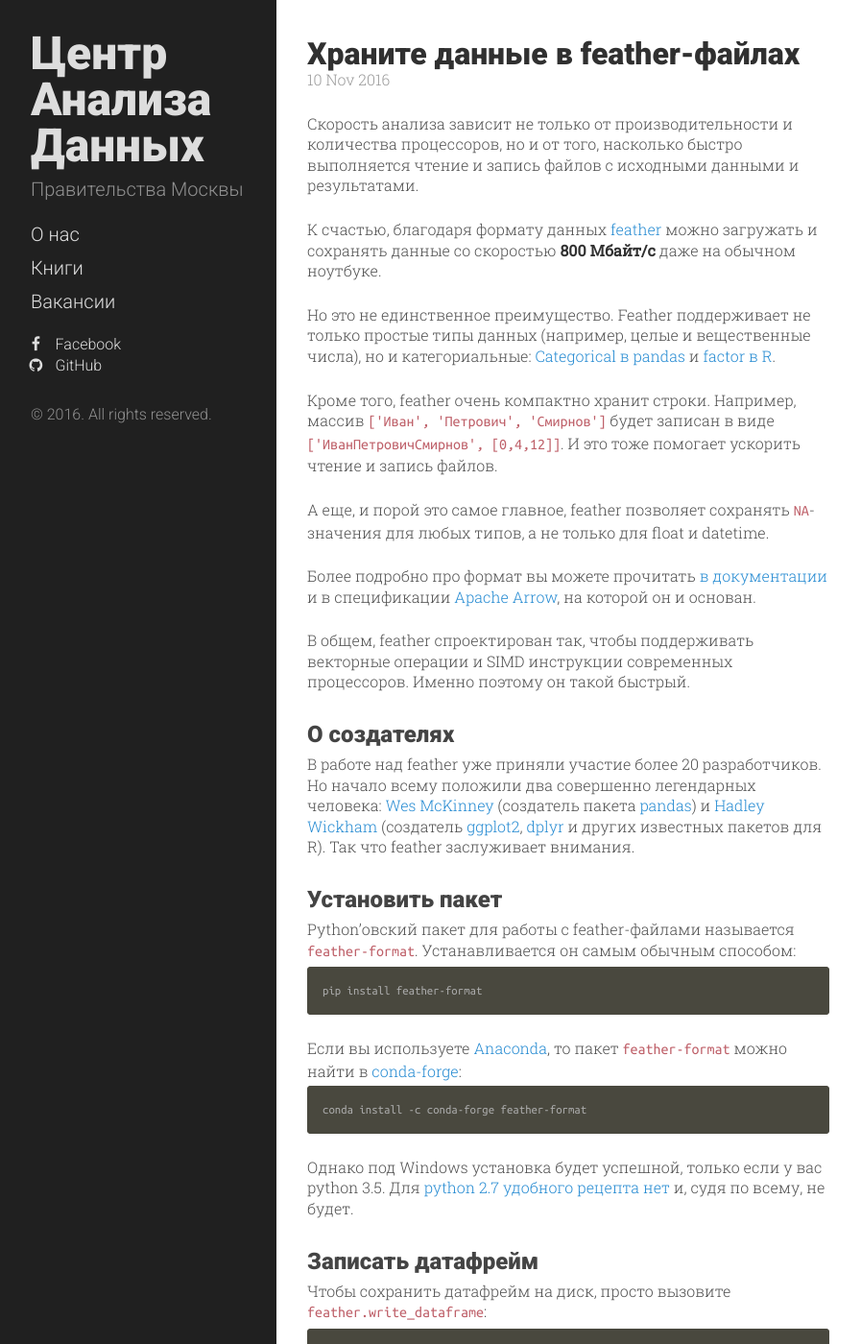
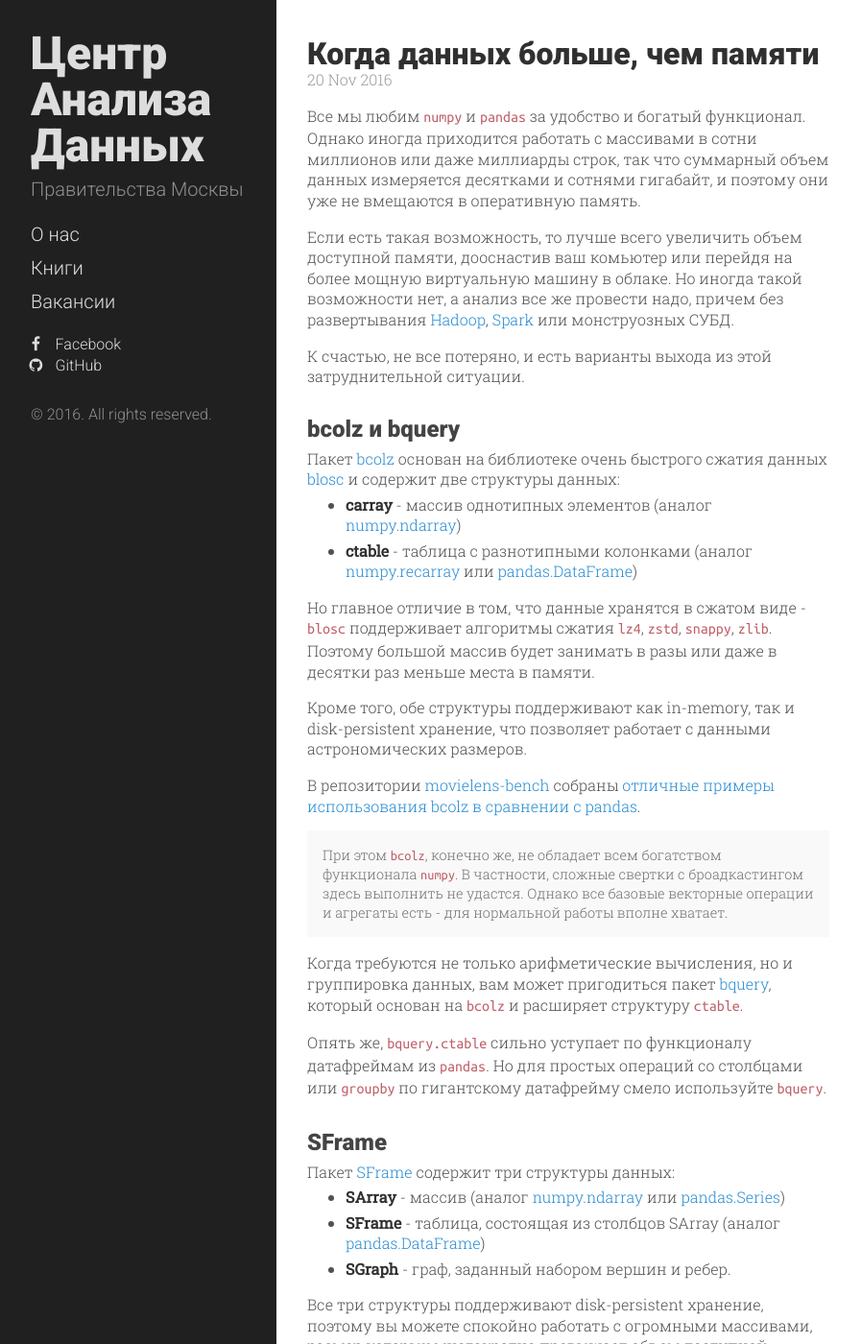
Before and after one commit to ElinaKirillova/analysiscenter.github.io, a Jekyll site: the page built from index.html, in a window 1280 px wide and 1400 px high. Shown: the whole window at 96% size, without its empty margins (0-897 px from the left). Built offline with Jekyll 4.4.1, drawn with Linux system fonts in a browser that asks for light colours; nearby versions of some CDN libraries; the list of posts is cut into pages by our own code; some of the changed text lies outside the part shown.

Commit message:
Added post 'too much data'

````diff
--- /dev/null
+++ b/_posts/2016-11-20-too-much-data.md
@@ -0,0 +1,81 @@
+---
+layout: post
+title: Когда данных больше, чем памяти
+comments: true
+tags: python, big data
+---
+
+Все мы любим `numpy` и `pandas` за удобство и богатый функционал. Однако иногда приходится работать с массивами в сотни миллионов или даже миллиарды строк, так что суммарный объем данных измеряется десятками и сотнями гигабайт, и поэтому они уже не вмещаются в оперативную память.
+
+Если есть такая возможность, то лучше всего увеличить объем доступной памяти, дооснастив ваш комьютер или перейдя на более мощную виртуальную машину в облаке. Но иногда такой возможности нет, а анализ все же провести надо, причем без развертывания [Hadoop](http://hadoop.apache.org/), [Spark](http://spark.apache.org/) или монструозных СУБД.
+
+К счастью, не все потеряно, и есть варианты выхода из этой затруднительной ситуации.
+
+
+## bcolz и bquery
+Пакет [bcolz](http://bcolz.blosc.org/) основан на библиотеке очень быстрого сжатия данных [blosc](http://www.blosc.org/) и содержит две структуры данных:
+
+- **carray** - массив однотипных элементов (аналог [numpy.ndarray](https://docs.scipy.org/doc/numpy/reference/generated/numpy.ndarray.html))
+- **ctable** - таблица с разнотипными колонками (аналог [numpy.recarray](https://docs.scipy.org/doc/numpy/reference/generated/numpy.recarray.html) или [pandas.DataFrame](http://pandas.pydata.org/pandas-docs/stable/generated/pandas.DataFrame.html))
+
+Но главное отличие в том, что данные хранятся в сжатом виде - `blosc` поддерживает алгоритмы сжатия `lz4`, `zstd`, `snappy`, `zlib`. Поэтому большой массив будет занимать в разы или даже в десятки раз меньше места в памяти.
+
+Кроме того, обе структуры поддерживают как in-memory, так и disk-persistent хранение, что позволяет работает с данными астрономических размеров.
+
+В репозитории [movielens-bench](https://github.com/Blosc/movielens-bench) собраны [отличные примеры использования bcolz в сравнении с pandas](https://github.com/Blosc/movielens-bench/blob/master/querying-ep14.ipynb).
+
+При этом `bcolz`, конечно же, не обладает всем богатством функционала `numpy`. В частности, сложные свертки с броадкастингом здесь выполнить не удастся. Однако все базовые векторные операции и агрегаты есть - для нормальной работы вполне хватает.
+{: .message}
+
+Когда требуются не только арифметические вычисления, но и группировка данных, вам может пригодиться пакет [bquery](https://github.com/visualfabriq/bquery), который основан на `bcolz` и расширяет структуру `ctable`.
+
+Опять же, `bquery.ctable` сильно уступает по функционалу датафреймам из `pandas`. Но для простых операций со столбцами или `groupby` по гигантскому датафрейму смело используйте `bquery`.
+
+
+## SFrame
+Пакет [SFrame](https://github.com/turi-code/SFrame) содержит три структуры данных:
+
+- **SArray** - массив (аналог [numpy.ndarray](https://docs.scipy.org/doc/numpy/reference/generated/numpy.ndarray.html) или [pandas.Series](http://pandas.pydata.org/pandas-docs/stable/generated/pandas.Series.html))
+- **SFrame** - таблица, состоящая из столбцов SArray (аналог [pandas.DataFrame](http://pandas.pydata.org/pandas-docs/stable/generated/pandas.DataFrame.html))
+- **SGraph** - граф, заданный набором вершин и ребер.
+
+Все три структуры поддерживают disk-persistent хранение, поэтому вы можете спокойно работать с огромными массивами, размер которых многократно превышает объем доступной оперативной памяти. Естественно, это негативно скажется на производительности. Зато ваш код будет прост и понятен, а вам не нужно будет волноваться о количестве строк и столбцов - ваше приложение не упадет с ошибкой _Out of Memory_.
+
+Еще одно маленькое, но важное удобство - функция [SFrame.read_csv](https://turi.com/products/create/docs/generated/graphlab.SFrame.read_csv.html) принимает не только имя файла, но и объект [glob](https://docs.python.org/2/library/glob.html). А это значит, что вы можете загружать данные сразу из многих файлов (например, всех файлов из каталога `"./data"` или файлов, заданных шаблоном `"data_2016_*.csv"`)
+
+После загрузки данных работаете почти как с обычным `pandas`-датафреймом:
+
+```python
+sf_visits['duration'] = sf_visits['START_TIME'] - sf_visits['END_TIME']
+
+sf_visits.groupby(['patient_id'],
+       {'total_visits': sframe.aggregate.COUNT('visit_id'),
+        'total_duration': sframe.aggregate.SUM('duration')})
+```
+
+Единственный существенный недостаток - в настоящий момент пакет SFramе нельзя установить в python 3.5 под Windows. Но в 2.7 и 3.4 все работает. Под Linux тоже все работает даже в python 3.5
+{: .message}
+
+
+## dask
+[Dask](http://dask.pydata.org/) - это очень мощная библиотека для параллельных вычислений. И мы еще не раз будем про нее рассказывать. Сейчас же упомянем, что в ней есть две структуры данных:
+
+- [Array](http://dask.pydata.org/en/latest/array.html) (параллельный вариант [numpy.ndarray](https://docs.scipy.org/doc/numpy/reference/generated/numpy.ndarray.html))
+- [DataFrame](http://dask.pydata.org/en/latest/dataframe.html) (параллельный вариант [pandas.DataFrame](http://pandas.pydata.org/pandas-docs/stable/generated/pandas.DataFrame.html)))
+
+Понятно, что `Array` и `DataFrame` не содержат полный набор методов `numpy` и `pandas`. Зато они позволяют удобно и легко работать с массивами гигантских размеров, которые не вмещаются в оперативную память.
+
+```python
+import dask.dataframe as dd
+
+# создаем общий датафрейм из 100 csv-файлов
+df_visits = dd.read_csv('visits_2015_*.csv')
+
+df_visit_count = df_visits.groupby(['patient_id'])['visit_id']
+                       .count().compute())
+```
+
+Кроме того, `dask` умеет делать распределенные вычисления с помощью библиотеки [distributed](https://distributed.readthedocs.io).
+
+---
+В общем, огромные массивы данных это совсем не страшно, и вы легко можете с ними справиться даже на самом простом компьютере. Причем вам не понадобится настраивать сложные системы типа [Hadoop](http://hadoop.apache.org/) или [Spark](http://spark.apache.org/). Достаточно установить дополнительный пакет в python и затем вы сможете работать с большими данными в вашем обычном jupyter-ноутбуке.
--- a/public/css/ac.css
+++ b/public/css/ac.css
@@ -65,7 +65,7 @@
 }
 
 .content p {
-	margin-top: 1.5em;
+	margin-top: 1em;
 	margin-bottom: 0.3em;
 
 }
````
Also changed, not shown: _posts/2016-11-10-use-feather.md (+1 -1 lines).
